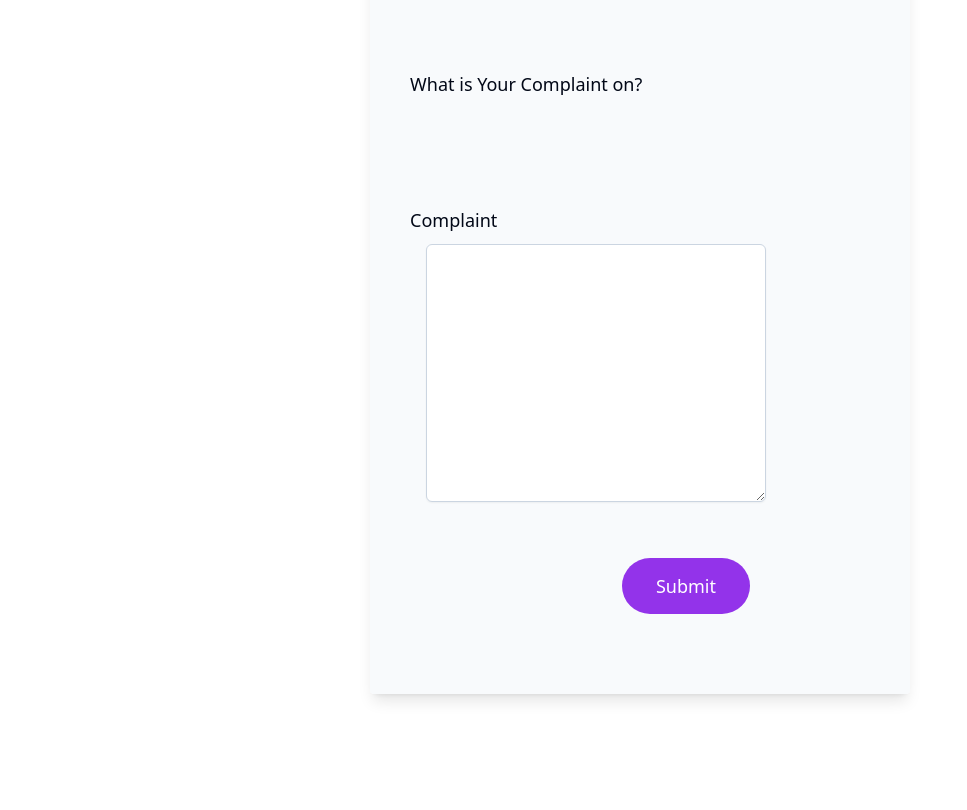
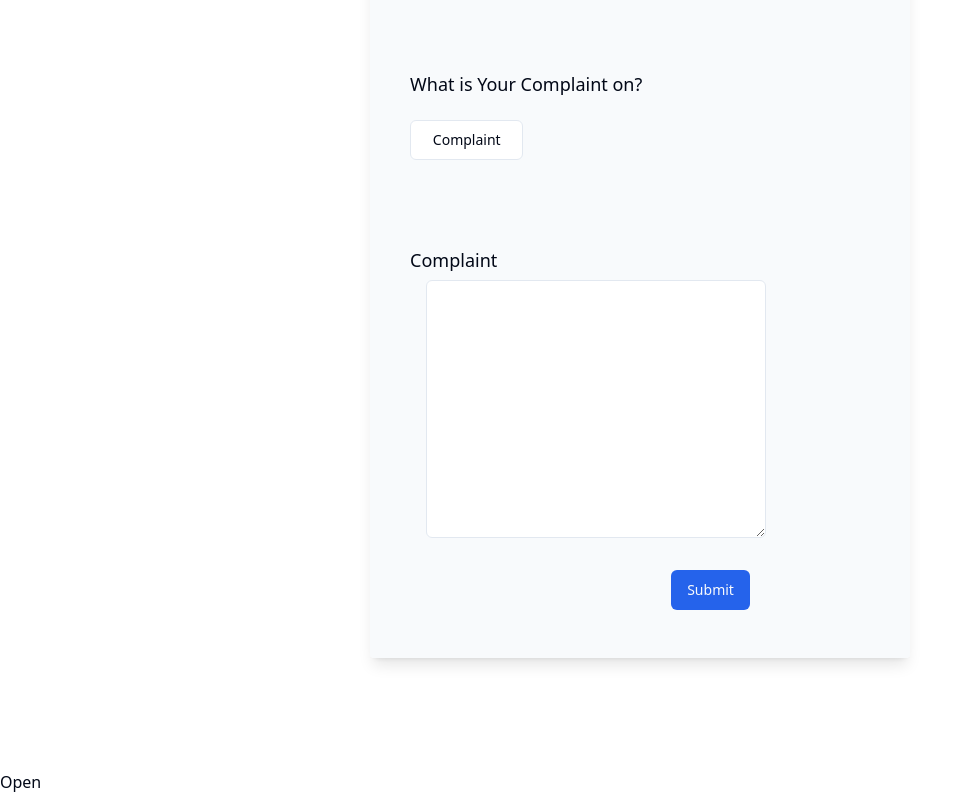
Before and after one commit to Kad-19/safe-mic-project, a React (Vite) app: page /complaint-form in a window 1280 px wide. Shown: the part 640-1450 px from the top of the page, without its empty margins (0-967 px from the left). Built offline with nearby package versions, Linux system fonts and the light colour scheme.

Commit message:
Dropdown menu

```diff
--- a/src/component/FillingForm/ComplaintForm.jsx
+++ b/src/component/FillingForm/ComplaintForm.jsx
@@ -1,11 +1,19 @@
 import React, { useEffect, useState } from 'react';
-import axios from 'axios';
-
+import { DropdownMenu,
+  DropdownMenuContent,
+  DropdownMenuItem ,
+  DropdownMenuTrigger,
+DropdownMenuGroup,
+DropdownMenuSeparator } from '@/components/ui/dropdown-menu';
+import { Textarea } from '@/components/ui/textarea';
+import { Button } from '@/components/ui/button';
+import { Input } from '@/components/ui/input';
+import { cn } from '@/lib/utils';
 const ComplaintForm = () => {
   const [selection, setSelection] = useState('both'); // Default selection is 'both'
   const [tag, setTag] = useState("grade_issue");
   const [body, setBody] = useState("");
-
+  const [complaintType,setComplaintType]=useState('Complaint')
 
   const handleRadioChange = (event) => {
     setSelection(event.target.value);
@@ -51,73 +59,55 @@ const ComplaintForm = () => {
 
   return (
     <div className="flex justify-center items-center rounded md p-8 m-20">
-      <div className="flex bg-slate-100 border-slate-500 rounded pt-10 pl-10 pr-40 pb-12 shadow-lg backdrop-blur-sm bg-opacity-50 text-sm/[40px] ">
+      <div className="flex bg-slate-100 border-slate-500
+                      rounded pt-10 pl-10 pr-40 pb-12 shadow-lg backdrop-blur-sm
+                      bg-opacity-50 text-sm/[40px] ">
         <form onSubmit={handleSubmit}>
           <h1 className="text-[32px] pt-24 pb-20 text-center">Complaint Filling Form</h1>
           <p className="text-[18px] mb-4">What is Your Complaint on?</p>
+          <DropdownMenu>
+            <DropdownMenuTrigger asChild>
+              <Input value={complaintType} className={cn('w-4/12')}/>
+            </DropdownMenuTrigger>
+            <DropdownMenuContent className={cn('p-4')}>
+              <DropdownMenuGroup>
+Harrasment by
+              <DropdownMenuItem onClick={()=>setComplaintType('Teacher')}>
+              Teacher
+              </DropdownMenuItem >
+              <DropdownMenuItem onClick={()=>setComplaintType('Student')}>
+              Student
+              </DropdownMenuItem >
+
+              </DropdownMenuGroup>
+              <DropdownMenuSeparator />
+              <DropdownMenuGroup>
+              Services
+              <DropdownMenuItem onClick={()=>setComplaintType('Lounge')}>
+                Lounge
+              </DropdownMenuItem >
+              <DropdownMenuItem onClick={()=>setComplaintType('Other')}>
+                Other
+              </DropdownMenuItem >
+
+              </DropdownMenuGroup>
+              <DropdownMenuSeparator />
+              <DropdownMenuItem onClick={()=>setComplaintType('Grade')}>
+              Grade Issues
+              </DropdownMenuItem >
+              <DropdownMenuItem onClick={()=>setComplaintType('Bullying')}>
+              Bullying
+              </DropdownMenuItem >
+            </DropdownMenuContent>
+          </DropdownMenu>
           <div className="flex text-[18px]">
-            {/* <div className="mr-4">
-              <input
-                type="radio"
-                id="person"
-                name="selection"
-                value="person"
-                checked={selection === 'person'}
-                onChange={handleRadioChange}
-              />
-              <label htmlFor="person"> Person</label>
-            </div>
-            <div className="mr-4">
-              <input
-                type="radio"
-                id="service"
-                name="selection"
-                value="service"
-                checked={selection === 'service'}
-                onChange={handleRadioChange}
-              />
-              <label htmlFor="service"> Service</label>
-            </div>
-            <div>
-              <input
-                type="radio"
-                id="both"
-                name="selection"
-                value="both"
-                checked={selection === 'both'}
-                onChange={handleRadioChange}
-              />
-              <label htmlFor="both"> Both</label>
-            </div>
-          </div>
-          <div className="flex my-8">
-            <div className="relative mr-6 my-10 flex space-x-4 text-[18px]">
-              <label htmlFor="name">Name</label>
-              <input
-                type="text"
-                id="name"
-                className="mt-1 block w-64 px-3 py-2 bg-white border border-slate-300 rounded-md text-sm shadow-sm focus:outline-none focus:border-purple-500 focus:ring-1 focus:ring-purple-500 disabled:bg-slate-50 disabled:text-slate-500 disabled:border-slate-200 disabled:shadow-none"
-                required
-              />
-            </div>
-
-            <div className="relative my-10 flex space-x-4 text-[18px]">
-              <label htmlFor="id">ID</label>
-              <input
-                type="text"
-                id="id"
-                className="mt-1 block w-64 px-3 py-2 bg-white border border-slate-300 rounded-md text-sm shadow-sm focus:outline-none focus:border-purple-500 focus:ring-1 focus:ring-purple-500 disabled:bg-slate-50 disabled:text-slate-500 disabled:border-slate-200 disabled:shadow-none"
-                required
-              />
-            </div> */}
           </div>
 
           <div className="relative mt-20 mb-8 space-x-4 text-[18px]">
             <label htmlFor="complaint">Complaint</label>
-            <textarea
+            <Textarea
               id="complaint"
               type="text"
-              className="mt-1 block w-full px-3 py-2 bg-white border border-slate-300 rounded-md text-sm shadow-sm focus:outline-none focus:border-purple-500 focus:ring-1 focus:ring-purple-500 disabled:bg-slate-50 disabled:text-slate-500 disabled:border-slate-200 disabled:shadow-none "
               required
               rows="12"
               cols="20"
@@ -127,12 +117,12 @@ const ComplaintForm = () => {
           </div>
 
           <div className="flex flex-row-reverse space-x-10 space-y-8 text-[18px]">
-            <button
+            <Button
               type="submit"
-              className="w-32 mb-8 mt-6 rounded-full bg-purple-600 text-white hover:bg-purple-800 py-2 transition-colors duration-200"
+              //className="w-32 mb-8 mt-6 rounded-full bg-purple-600 text-white hover:bg-purple-800 py-2 transition-colors duration-200"
             >
               Submit
-            </button>
+            </Button>
           </div>
         </form>
       </div>
```
